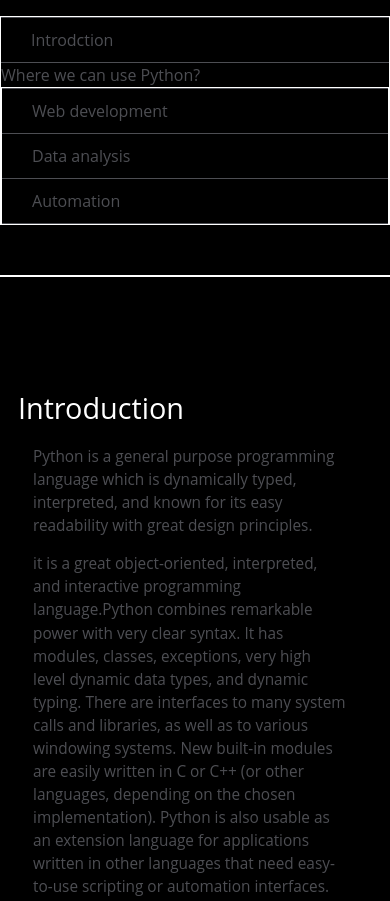
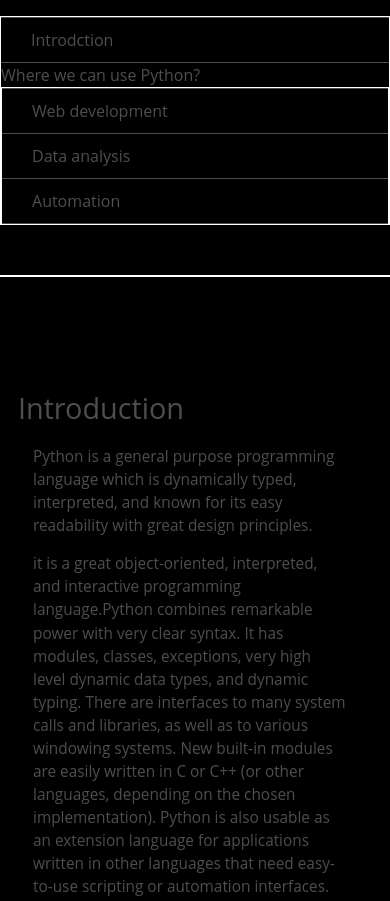
Before and after one commit to akhilack/Technical_documentation, a plain HTML site: page index.html in a window 390 px wide. Shown: the top 901 px of the page. Drawn offline with Linux system fonts and the light colour scheme.

Commit message:
Update style.css

```diff
--- a/style.css
+++ b/style.css
@@ -29,6 +29,7 @@ header {
 #main-doc header {
   text-align: left;
   margin: 0px;
+  color:#4d4e53;
 }
 
 #navbar ul {
@@ -59,6 +60,7 @@ header {
   margin-left: 310px;
   padding: 20px;
   margin-bottom: 110px;
+  color:#4d4e53;
 }
 
 section article {
@@ -106,6 +108,7 @@ code {
   }
 
   #main-doc {
+    color:#4d4e53;
     position: relative;
     margin-left: 0px;
     margin-top: 270px;
```
